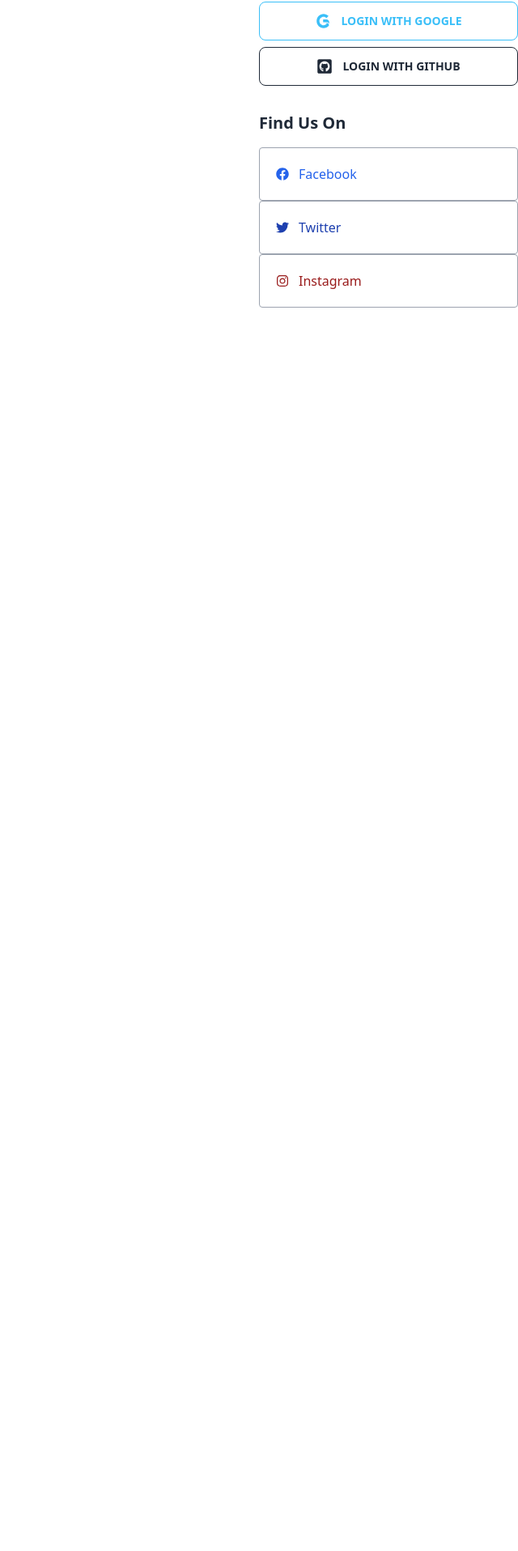
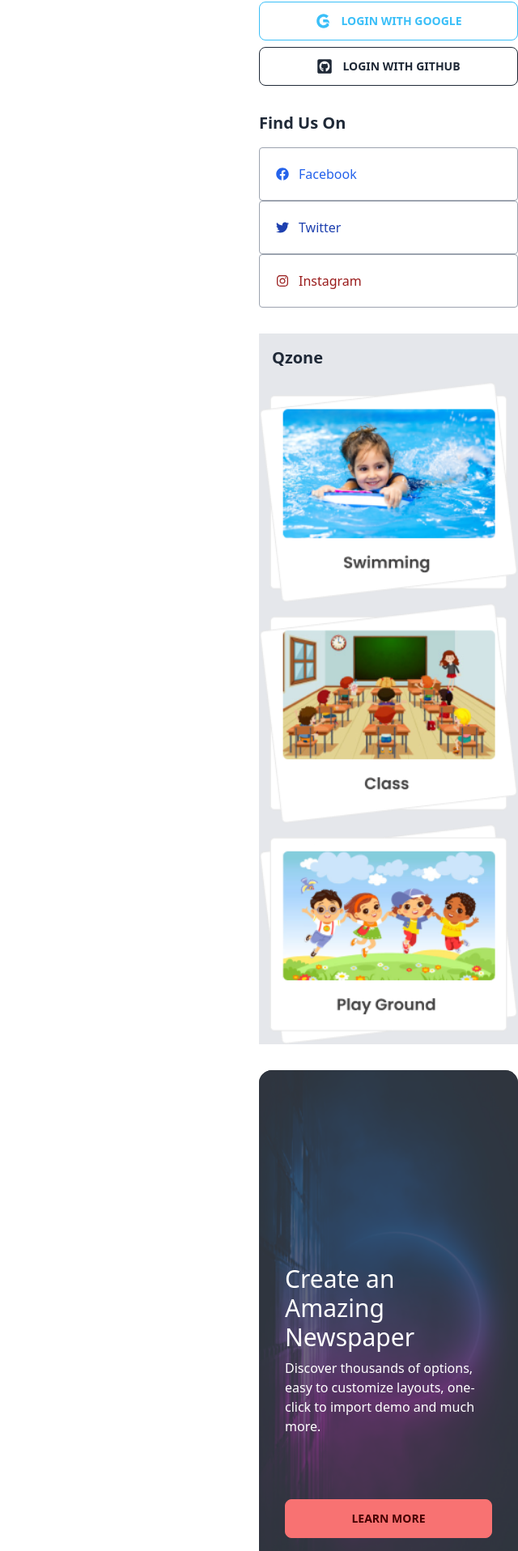
Before and after one commit to zahidhasan1993/dailyNews, a React (Vite) app: page / in a window 1280 px wide. Shown: the part 450-2366 px from the top of the page at 81% size, without its empty margins (640-1280 px from the left). Before the commit the page ends 830 px from the top, so only its background shows below. Built offline with nearby package versions, Linux system fonts and the light colour scheme; no server answers.

Commit message:
adding rightsidebar and fetching data from expressjs api

```diff
--- a/src/components/Home.jsx
+++ b/src/components/Home.jsx
@@ -1,6 +1,7 @@
 import React from 'react';
 import Navbar from './Navbar';
 import RightSidebar from './pages/shared/RightSidebar';
+import LeftSideBar from './pages/shared/LeftSideBar';
 
 
 const Home = () => {
@@ -9,7 +10,7 @@
             <Navbar></Navbar>
             <div className='grid md:grid-cols-4 mt-16'>
                 <div className=''>
-                    lest side
+                    <LeftSideBar></LeftSideBar>
                 </div>
                 <div className='col-span-2'>
                     news are comming here
--- /dev/null
+++ b/src/components/pages/shared/LeftSideBar.jsx
@@ -0,0 +1,26 @@
+import { data } from 'autoprefixer';
+import React, { useEffect, useState } from 'react';
+
+const LeftSideBar = () => {
+    const [category,setCategory] = useState([]);
+
+    useEffect(() => {
+        fetch('http://localhost:5000/category')
+        .then(res => res.json())
+        .then(data => setCategory(data))
+    },[])
+
+    console.log(category);
+    return (
+        <div>
+            <h1 className='text-xl font-bold mb-4'>All Category</h1>
+            {
+                category.map(data => <><button key={data.id} className="btn btn-outline mb-2 w-[75%]">{data.name}</button><br /></>
+                )
+            }
+
+        </div>
+    );
+};
+
+export default LeftSideBar;
--- /dev/null
+++ b/src/components/pages/shared/Qzone.jsx
@@ -0,0 +1,20 @@
+import React from "react";
+import pic1 from "../../../assets/qZone1.png";
+import pic2 from "../../../assets/qZone2.png";
+import pic3 from "../../../assets/qZone3.png";
+
+const Qzone = () => {
+  return (
+    <div className="bg-gray-200">
+      <div className="pl-4 pt-4">
+        <h1 className="text-xl font-bold mb-4">Qzone</h1>
+      </div>
+
+      <img src={pic1} className="w-[100%]" alt="" />
+      <img src={pic2} alt="" className="w-[100%]" />
+      <img src={pic3} alt="" className="w-[100%]" />
+    </div>
+  );
+};
+
+export default Qzone;
--- a/src/components/pages/shared/RightSidebar.jsx
+++ b/src/components/pages/shared/RightSidebar.jsx
@@ -1,5 +1,7 @@
 import React from "react";
 import { FaGofore, FaGithubSquare,FaFacebook,FaTwitter,FaInstagram } from "react-icons/fa";
+import Qzone from "./Qzone";
+import bg from "../../../assets/bg1.png"
 
 const RightSidebar = () => {
   return (
@@ -17,13 +19,29 @@
         </button>
       </div>
       <h1 className="text-xl font-bold mb-4">Find Us On</h1>
-      <div>
+      <div className="mb-8">
         <ul>
           <li className="border border-gray-400 p-5 rounded text-blue-600 flex items-center" ><FaFacebook className="mr-3"></FaFacebook><a href=""> Facebook</a></li>
           <li className="border border-gray-400 p-5 rounded flex items-center text-blue-800"><FaTwitter className="mr-3"></FaTwitter><a href="">Twitter</a></li>
           <li className="border border-gray-400 p-5 rounded flex items-center text-red-800"><FaInstagram className="mr-3"></FaInstagram><a href="">Instagram</a></li>
         </ul>
       </div>
+      <Qzone></Qzone>
+
+      <div className="mt-8 ">
+      <div className="card w-[100%] image-full">
+  <figure><img src={bg} className="w-[100%]" alt="Shoes" /></figure>
+  <div className="card-body mt-52">
+    <h2 className="text-3xl">Create an Amazing Newspaper</h2>
+    <p>Discover thousands of options, easy to customize layouts, one-click to import demo and much more.</p>
+
+    <button className="btn btn-error">Learn More</button>
+
+  </div>
+</div>
+
+      </div>
+
     </div>
   );
 };
```
